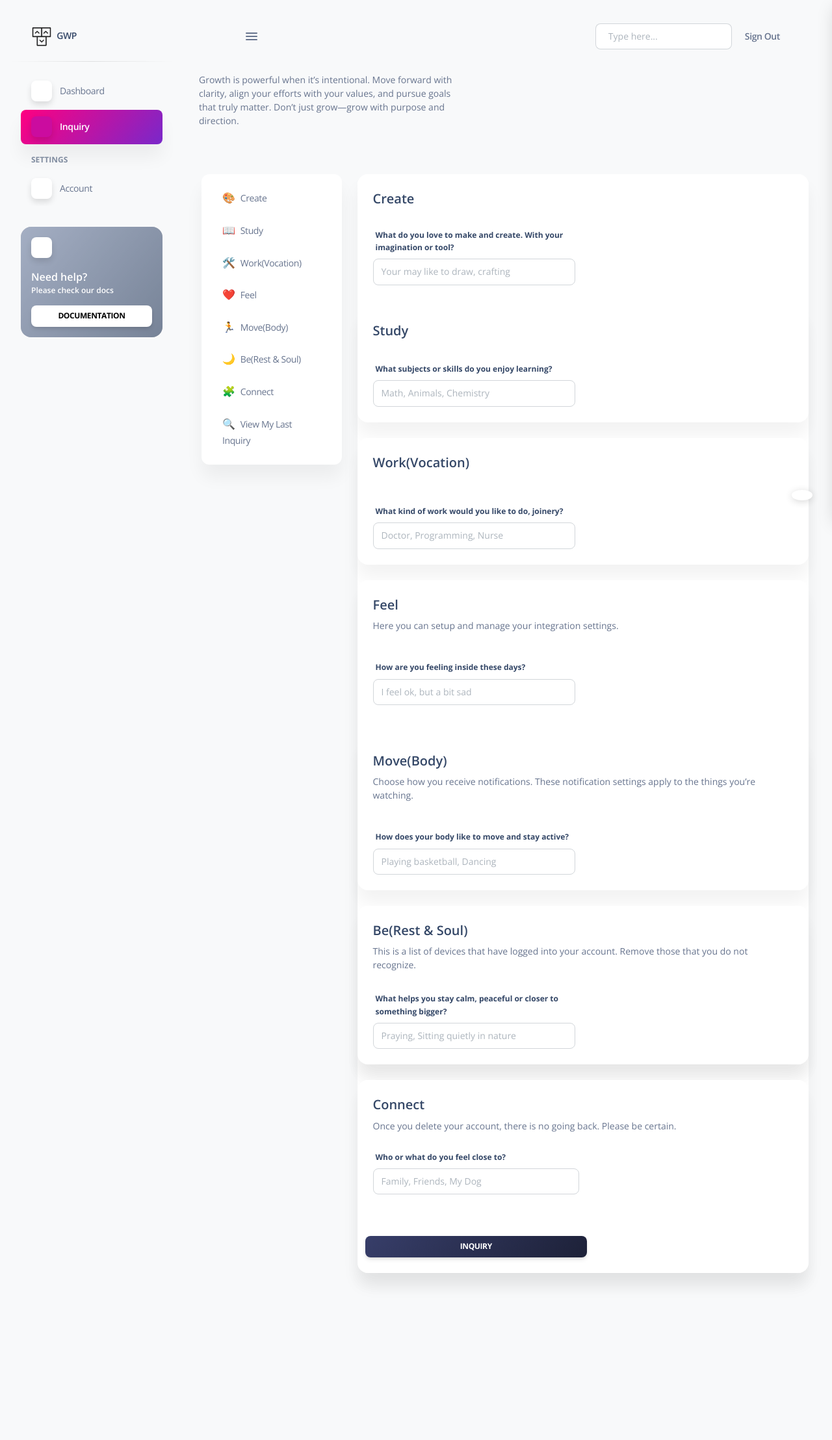
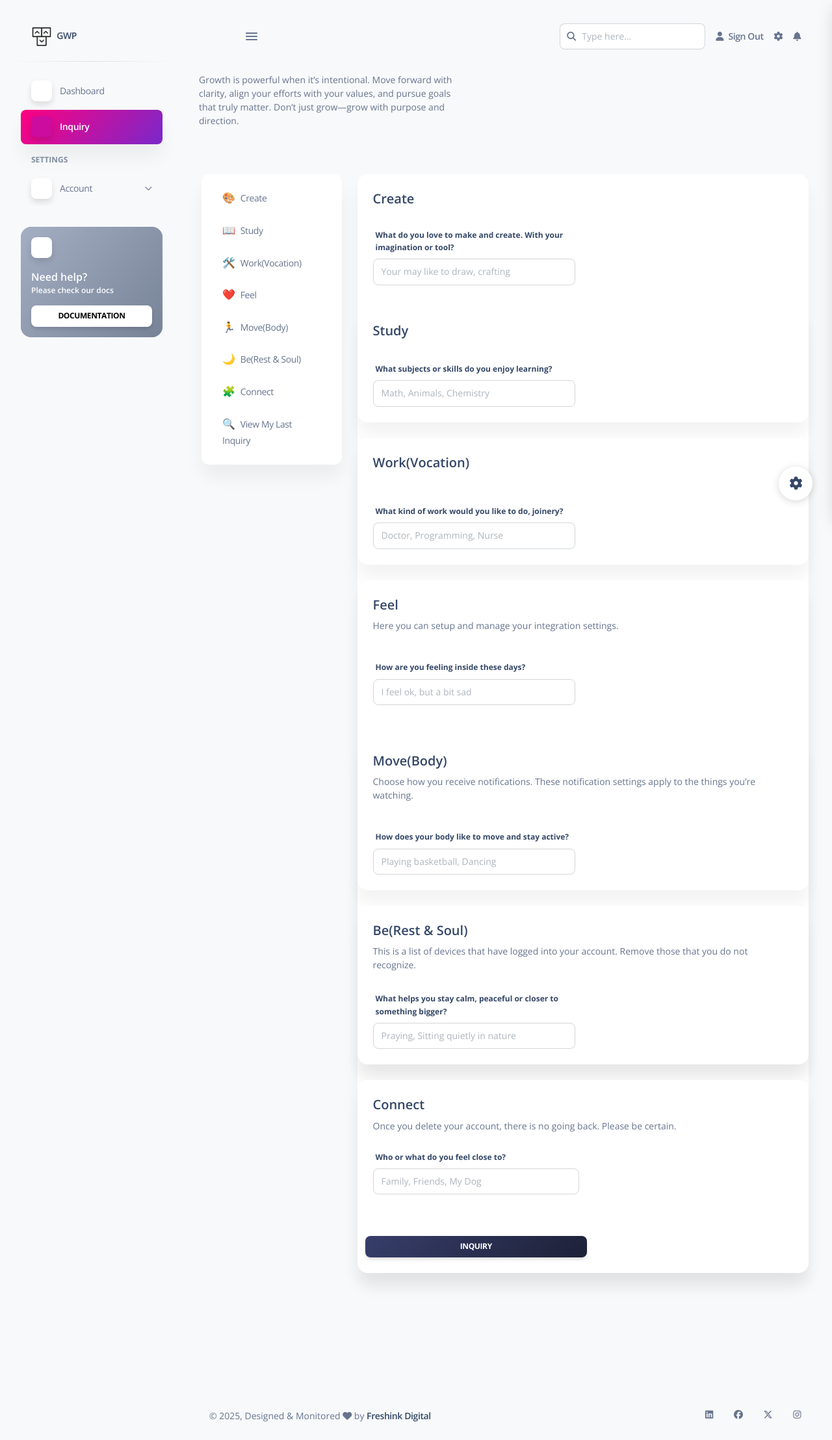
Before and after one commit to FreshInk-Digital/Grow-with-purpose, a Django app: page /inquiry/ in a window 1280 px wide. Shown: the whole page at 65% size. Before the commit the page ends 1978 px from the top, so only its background shows below. Run offline with Django 5.2, Linux system fonts and the light colour scheme; a user stored in the database is signed in; data comes from the database, SQL or seed files in the repository; both versions use the stored data as it was after the commit; some libraries are stand-ins or nearby versions; some web fonts are replaced; grey boxes are pictures that could not be loaded.

Commit message:
Add: Footer section

```diff
--- a/questioneers/templates/main/main.html
+++ b/questioneers/templates/main/main.html
@@ -7,6 +7,7 @@
   <link rel="icon" type="image/png" href="{% static 'assets/img/favicon.png' %}">
   <title>{% block title %} {% endblock %}</title>
   <link href="https://fonts.googleapis.com/css?family=Open+Sans:300,400,600,700" rel="stylesheet">
+  <link href="https://cdnjs.cloudflare.com/ajax/libs/font-awesome/6.5.0/css/all.min.css" rel="stylesheet">
   <link href="{% static 'assets/css/nucleo-icons.css' %}" rel="stylesheet">
   <link href="{% static 'assets/css/nucleo-svg.css' %}" rel="stylesheet">
   <script src="{% static 'assets/fontawesome/42d5adcbca.html' %}" crossorigin="anonymous"></script>
@@ -241,18 +242,62 @@
     </div>
 
 
-
+      <!--Globe-->
       <div class="row">
         <div class="col-12">
-          <div id="globe" class="position-absolute end-9 top-10 mt-sm-3 mt-7 me-lg-7">
-            <canvas width="700" height="600" class="w-lg-100 h-lg-100 w-75 h-75 me-lg-0 me-n10 mt-lg-5"></canvas>
+          <div id="globe" class="position-absolute end-20 top-10 mt-sm-3 mt-7 me-lg-7">
+            <canvas width="700" height="500" class="w-lg-100 h-lg-100 w-75 h-75 me-lg-0 me-n10 mt-lg-5"></canvas>
           </div>
         </div>
       </div>
 
+      <!--Footer-->
+      <footer class="footer pt-0  ">
+        <div class="container-fluid">
+          <div class="row align-items-center justify-content-lg-between">
+            <div class="col-lg-6 mb-lg-0 mb-4">
+              <div class="copyright text-center text-sm text-muted text-lg-start">
+                © <script>
+                  document.write(new Date().getFullYear())
+                </script>,
+                Designed & Monitored <i class="fa fa-heart"></i> by
+                <a href="https://www.instagram.com/freshink_digital/" class="font-weight-bold" target="_blank">Freshink Digital</a>
+              </div>
+            </div>
+            <div class="col-lg-6">
+              <ul class="nav nav-footer justify-content-center justify-content-lg-end">
+  <li class="nav-item">
+    <a href="#" class="nav-link text-muted" target="_blank" aria-label="LinkedIn">
+      <i class="fab fa-linkedin"></i>
+    </a>
+  </li>
+  <li class="nav-item">
+    <a href="#" class="nav-link text-muted" target="_blank" aria-label="Facebook">
+      <i class="fab fa-facebook"></i>
+    </a>
+  </li>
+  <li class="nav-item">
+    <a href="#" class="nav-link text-muted" target="_blank" aria-label="X (Twitter)">
+      <i class="fab fa-x-twitter"></i>
+    </a>
+  </li>
+  <li class="nav-item">
+    <a href="#" class="nav-link pe-0 text-muted" target="_blank" aria-label="Instagram">
+      <i class="fab fa-instagram"></i>
+    </a>
+  </li>
+</ul>
+
+            </div>
+          </div>
+        </div>
+      </footer>
+      <!--Footer-->
+
     </div>
   </main>
 
+  <!-- End left Section Toggle -->
   <div class="fixed-plugin">
     <a class="fixed-plugin-button text-dark position-fixed px-3 py-2">
       <i class="fa fa-cog py-2"> </i>
@@ -260,7 +305,7 @@
     <div class="card shadow-lg blur">
       <div class="card-header pb-0 pt-3  bg-transparent ">
         <div class="float-start">
-          <h5 class="mt-3 mb-0">Soft UI Configurator</h5>
+          <h5 class="mt-3 mb-0">Freshink Digital UI</h5>
           <p>See our dashboard options.</p>
         </div>
         <div class="float-end mt-4">
@@ -318,18 +363,6 @@
           <input class="form-check-input mt-1 ms-auto" type="checkbox" id="dark-version" onclick="darkMode(this)">
         </div>
         <hr class="horizontal dark my-sm-4">
-        <a class="btn bg-gradient-info w-100" href="https://themes.getbootstrap.com/product/soft-ui-dashboard-pro/">Buy now</a>
-        <a class="btn btn-outline-dark w-100" href="https://www.creative-tim.com/learning-lab/bootstrap-marketplace/overview/soft-ui-dashboard">View documentation</a>
-        <div class="w-100 text-center">
-          <a class="github-button" href="https://github.com/creativetimofficial/ct-soft-ui-dashboard-pro" data-icon="octicon-star" data-size="large" data-show-count="true" aria-label="Star creativetimofficial/soft-ui-dashboard on GitHub">Star</a>
-          <h6 class="mt-3">Thank you for sharing!</h6>
-          <a href="https://twitter.com/intent/tweet?text=Check%20Soft%20UI%20Dashboard%20PRO%20made%20by%20%40CreativeTim%20%23webdesign%20%23dashboard%20%23bootstrap5&amp;url=https%3A%2F%2Fwww.creative-tim.com%2Fproduct%2Fsoft-ui-dashboard-pro" class="btn btn-dark mb-0 me-2" target="_blank">
-            <i class="fab fa-twitter me-1" aria-hidden="true"></i> Tweet
-          </a>
-          <a href="https://www.facebook.com/sharer/sharer.php?u=https://www.creative-tim.com/product/soft-ui-dashboard-pro" class="btn btn-dark mb-0 me-2" target="_blank">
-            <i class="fab fa-facebook-square me-1" aria-hidden="true"></i> Share
-          </a>
-        </div>
       </div>
     </div>
   </div>
```
Also changed, not shown: questioneers/templates/authenticate/header.html (+10 -4 lines), db.sqlite3.
